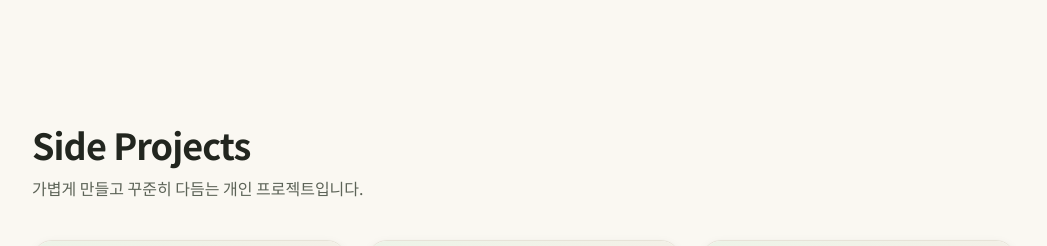
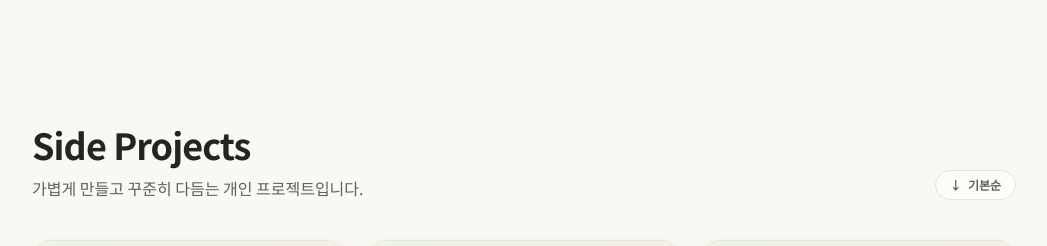
Before and after one commit to kr11070/KHIOT_Portfolio, a Next.js app: page / in a window 1280 px wide. Shown: the part 2360-2606 px from the top of the page, without its empty margins (116-1163 px from the left). Built offline with nearby package versions, Linux system fonts and the light colour scheme; no server answers; the database is empty; a web font is replaced by a local one.

Commit message:
Add a latest-first sort toggle to the side projects grid

```diff
--- a/src/components/Projects.tsx
+++ b/src/components/Projects.tsx
@@ -1,6 +1,6 @@
 "use client";
 
-import { useCallback, useEffect, useState } from "react";
+import { useCallback, useEffect, useMemo, useState } from "react";
 import { dict, pick, useLang } from "@/lib/i18n";
 import { fallbackSideProjects, getSideProjects, mainProjects, type Project } from "@/lib/portfolio-data";
 import AddProjectCard from "./AddProjectCard";
@@ -8,6 +8,16 @@ import DeleteProjectButton from "./DeleteProjectButton";
 import EditProjectButton from "./EditProjectButton";
 import ProjectCard from "./ProjectCard";
 import Reveal from "./Reveal";
+
+/** project.date는 "2026.07" 형식이라 문자열 비교로 최신순 정렬이 가능. 날짜 없는 카드는 뒤로 보냄 */
+function sortByDateDesc(projects: Project[]): Project[] {
+  return [...projects].sort((a, b) => {
+    if (!a.date && !b.date) return 0;
+    if (!a.date) return 1;
+    if (!b.date) return -1;
+    return b.date.localeCompare(a.date);
+  });
+}
 
 export function Projects() {
   const { lang } = useLang();
@@ -36,6 +46,7 @@ export function Projects() {
 export function SideProjects() {
   const { lang } = useLang();
   const [sideProjects, setSideProjects] = useState<Project[]>(fallbackSideProjects);
+  const [sortByDate, setSortByDate] = useState(false);
 
   const reload = useCallback(() => {
     getSideProjects().then(setSideProjects);
@@ -51,18 +62,40 @@ export function SideProjects() {
     };
   }, []);
 
+  const displayedProjects = useMemo(
+    () => (sortByDate ? sortByDateDesc(sideProjects) : sideProjects),
+    [sideProjects, sortByDate]
+  );
+
   return (
     <section id="side-projects" className="mx-auto max-w-5xl scroll-mt-20 px-5 py-24">
       <Reveal>
-        <h2 className="text-3xl font-extrabold tracking-tight md:text-4xl">
-          {pick(dict.side.title, lang)}
-        </h2>
-        <p className="mt-3 text-ink-soft">{pick(dict.side.subtitle, lang)}</p>
+        <div className="flex flex-wrap items-end justify-between gap-4">
+          <div>
+            <h2 className="text-3xl font-extrabold tracking-tight md:text-4xl">
+              {pick(dict.side.title, lang)}
+            </h2>
+            <p className="mt-3 text-ink-soft">{pick(dict.side.subtitle, lang)}</p>
+          </div>
+          <button
+            type="button"
+            onClick={() => setSortByDate((prev) => !prev)}
+            aria-pressed={sortByDate}
+            className={`flex shrink-0 items-center gap-1.5 rounded-full border px-3.5 py-1.5 text-xs font-bold transition-colors ${
+              sortByDate
+                ? "border-accent-dark bg-accent-soft text-accent-deep"
+                : "border-line bg-white/60 text-ink-soft hover:border-accent-dark hover:text-accent-deep"
+            }`}
+          >
+            <span aria-hidden="true">↓</span>
+            {sortByDate ? pick(dict.side.sortByDate, lang) : pick(dict.side.sortDefault, lang)}
+          </button>
+        </div>
       </Reveal>
 
       {/* 사이드 프로젝트: 3열 카드 그리드 */}
       <div className="mt-10 grid gap-5 sm:grid-cols-2 lg:grid-cols-3">
-        {sideProjects.map((project, i) => (
+        {displayedProjects.map((project, i) => (
           <Reveal key={project.slug} delay={i * 100} className="relative h-full">
             <ProjectCard project={project} compact />
             <EditProjectButton project={project} onUpdated={reload} />
--- a/src/lib/i18n.tsx
+++ b/src/lib/i18n.tsx
@@ -68,6 +68,8 @@ export const dict = {
       en: "Personal projects, built light and polished steadily.",
       ja: "気軽に作り、こつこつ磨いている個人プロジェクトです。",
     },
+    sortByDate: { ko: "최신순", en: "Latest First", ja: "新着順" },
+    sortDefault: { ko: "기본순", en: "Default Order", ja: "デフォルト順" },
   },
   contact: {
     title: { ko: "Contact", en: "Contact", ja: "Contact" },
```
